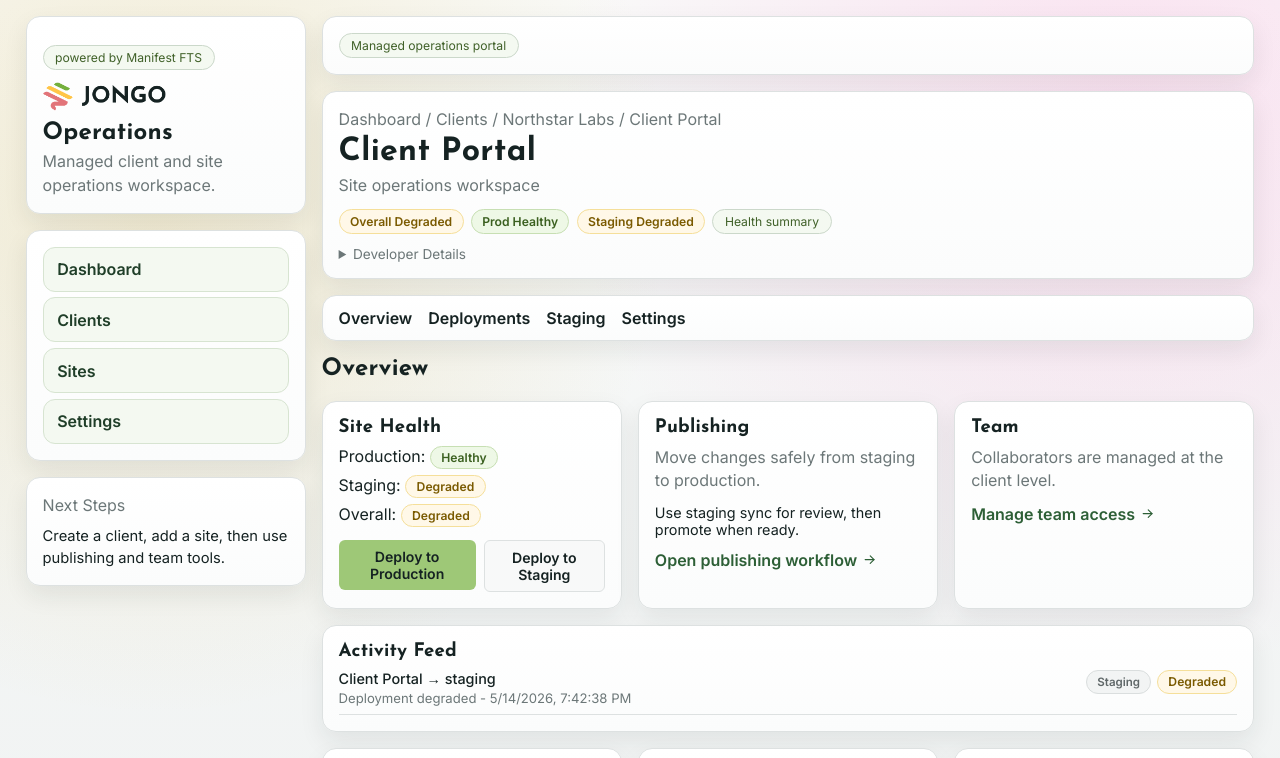
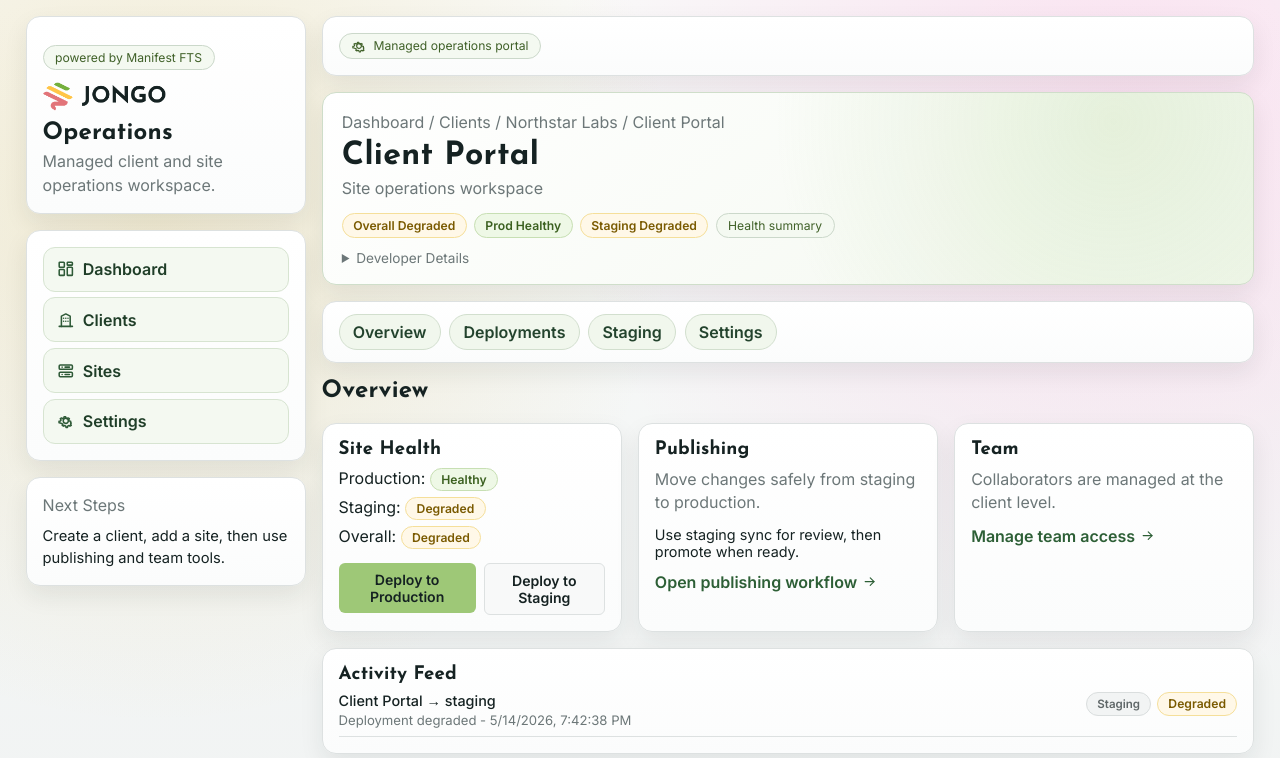
Before and after one commit to Manifest-FTS/jongo-os, a Next.js app in the folder apps/web/: page /sites/site-client-portal in a window 1280 px wide. Shown: the top 758 px of the page. Built offline with nearby package versions, Linux system fonts and the light colour scheme; no server answers.

Commit message:
Add visible nav icons and bootstrap admin global visibility

```diff
--- a/apps/web/src/app/(platform)/layout.tsx
+++ b/apps/web/src/app/(platform)/layout.tsx
@@ -1,5 +1,6 @@
 import Link from "next/link";
 import BrandLogo from "@/components/BrandLogo";
+import { BuildingOfficeIcon, DashboardIcon, ServerIcon, SettingsIcon } from "@/components/JongoIcons";
 
 export default function PlatformLayout({ children }: { children: React.ReactNode }) {
   return (
@@ -25,10 +26,30 @@ export default function PlatformLayout({ children }: { children: React.ReactNode
         </div>
 
         <nav className="app-nav card">
-          <Link href="/dashboard">Dashboard</Link>
-          <Link href="/organizations">Clients</Link>
-          <Link href="/sites">Sites</Link>
-          <Link href="/settings">Settings</Link>
+          <Link href="/dashboard">
+            <span style={{ display: "inline-flex", alignItems: "center", gap: "0.5rem" }}>
+              <DashboardIcon className="sidebar-icon" />
+              Dashboard
+            </span>
+          </Link>
+          <Link href="/organizations">
+            <span style={{ display: "inline-flex", alignItems: "center", gap: "0.5rem" }}>
+              <BuildingOfficeIcon className="sidebar-icon" />
+              Clients
+            </span>
+          </Link>
+          <Link href="/sites">
+            <span style={{ display: "inline-flex", alignItems: "center", gap: "0.5rem" }}>
+              <ServerIcon className="sidebar-icon" />
+              Sites
+            </span>
+          </Link>
+          <Link href="/settings">
+            <span style={{ display: "inline-flex", alignItems: "center", gap: "0.5rem" }}>
+              <SettingsIcon className="sidebar-icon" />
+              Settings
+            </span>
+          </Link>
         </nav>
 
         <div className="app-sidebar-panel card">
@@ -44,6 +65,7 @@ export default function PlatformLayout({ children }: { children: React.ReactNode
       <div className="app-main">
         <header className="app-topbar card">
           <p className="tag" style={{ margin: 0 }}>
+            <SettingsIcon className="btn-icon" />
             Managed operations portal
           </p>
         </header>
--- a/apps/web/src/app/(platform)/organizations/[organizationId]/page.tsx
+++ b/apps/web/src/app/(platform)/organizations/[organizationId]/page.tsx
@@ -66,7 +66,10 @@ async function getCollaborators(organizationId: string) {
 export default async function OrganizationDetailPage({ params }: Params) {
   const { organizationId } = await params;
   const session = await auth();
-  const client = await getClientWorkspace(organizationId, session?.user?.id);
+  const client = await getClientWorkspace(organizationId, {
+    userId: session?.user?.id,
+    email: session?.user?.email
+  });
 
   if (!client) {
     notFound();
--- a/apps/web/src/app/(platform)/sites/[siteId]/layout.tsx
+++ b/apps/web/src/app/(platform)/sites/[siteId]/layout.tsx
@@ -22,7 +22,7 @@ export default async function SiteWorkspaceLayout({
 
   return (
     <div>
-      <div className="card" style={{ marginBottom: "1rem" }}>
+      <div className="card page-hero" style={{ marginBottom: "1rem" }}>
         <p className="card-muted" style={{ margin: "0 0 0.35rem" }}>
           Dashboard / Clients / {site?.clientName ?? "Unknown Client"} / {site?.name ?? siteId}
         </p>
@@ -31,7 +31,7 @@ export default async function SiteWorkspaceLayout({
           Site operations workspace
         </p>
 
-        <div style={{ display: "flex", flexWrap: "wrap", gap: "0.45rem", marginTop: "0.75rem" }}>
+        <div className="hero-meta-row">
           <span className={`status-chip ${site?.status ?? "unknown"}`}>Overall {site?.status ?? "unknown"}</span>
           <span className={`status-chip ${site?.productionStatus ?? "unknown"}`}>
             Prod {site?.productionStatus ?? "unknown"}
@@ -53,9 +53,9 @@ export default async function SiteWorkspaceLayout({
       </div>
 
       <div className="card" style={{ marginBottom: "1rem", paddingTop: "0.75rem", paddingBottom: "0.75rem" }}>
-        <div style={{ display: "flex", gap: "1rem", flexWrap: "wrap" }}>
+        <div className="tab-rail">
           {tabs.map((tab) => (
-            <a key={tab.href} href={tab.href} style={{ textDecoration: "none", color: "inherit", fontWeight: 600 }}>
+            <a key={tab.href} href={tab.href} className="tab-link">
               {tab.name}
             </a>
           ))}
--- a/apps/web/src/app/globals.css
+++ b/apps/web/src/app/globals.css
@@ -91,6 +91,14 @@ main {
   background: #f4f9f1;
 }
 
+.sidebar-icon {
+  width: 1.1rem;
+  height: 1.1rem;
+  stroke-width: 2.1;
+  color: #2e5a37;
+  flex-shrink: 0;
+}
+
 .app-main {
   min-width: 0;
 }
@@ -118,6 +126,56 @@ main {
   border-radius: 14px;
   padding: 1rem;
   box-shadow: var(--shadow);
+}
+
+.page-hero {
+  background:
+    radial-gradient(circle at 85% 15%, rgba(158, 200, 119, 0.2), transparent 42%),
+    linear-gradient(145deg, #ffffff 0%, #f3f8ef 100%);
+  border-color: #cfdeca;
+  padding: 1.15rem 1.2rem;
+}
+
+.page-hero h1,
+.page-hero h2 {
+  margin-top: 0;
+  margin-bottom: 0.2rem;
+}
+
+.hero-meta-row {
+  display: flex;
+  flex-wrap: wrap;
+  gap: 0.45rem;
+  margin-top: 0.8rem;
+}
+
+.tab-rail {
+  display: flex;
+  flex-wrap: wrap;
+  gap: 0.55rem;
+}
+
+.tab-link {
+  display: inline-flex;
+  align-items: center;
+  text-decoration: none;
+  color: #23432d;
+  font-weight: 600;
+  border: 1px solid #d2dfce;
+  border-radius: 999px;
+  padding: 0.42rem 0.82rem;
+  background: #f1f7ed;
+  transition: background 0.15s ease, border-color 0.15s ease, transform 0.15s ease;
+}
+
+.tab-link:hover {
+  background: #eaf4e3;
+  border-color: #c1d2bb;
+  transform: translateY(-1px);
+}
+
+.tone-card {
+  border-left: 4px solid #c6dba2;
 }
 
 .card-title {
--- a/apps/web/src/lib/repositories.ts
+++ b/apps/web/src/lib/repositories.ts
@@ -1,5 +1,25 @@
 import { getClients, getClientById as getMockClientById, getClientForSite, type ClientRecord } from "./clients";
 import { getCoolifyOverview } from "./coolify";
+
+export type ViewerContext = {
+  userId?: string;
+  email?: string;
+};
+
+function normalizeEmail(value?: string | null): string {
+  return value?.trim().toLowerCase() ?? "";
+}
+
+function hasBootstrapGlobalAccess(viewer?: ViewerContext): boolean {
+  const configuredAdmin = normalizeEmail(process.env.BOOTSTRAP_ADMIN_EMAIL);
+  const viewerEmail = normalizeEmail(viewer?.email);
+
+  if (!configuredAdmin || !viewerEmail) {
+    return false;
+  }
+
+  return configuredAdmin === viewerEmail;
+}
 
 export type ClientWorkspaceRecord = ClientRecord & {
   dbId?: string; // actual DB UUID (undefined when using mock data)
@@ -131,7 +151,7 @@ export async function getSiteActivityFeed(siteId: string, limit = 6): Promise<Ac
     }));
 }
 
-async function readRealClientWorkspaces(userId?: string): Promise<ClientWorkspaceRecord[]> {
+async function readRealClientWorkspaces(viewer?: ViewerContext): Promise<ClientWorkspaceRecord[]> {
   const prisma = await maybeGetDb();
 
   if (!prisma) {
@@ -139,10 +159,10 @@ async function readRealClientWorkspaces(userId?: string): Promise<ClientWorkspac
   }
 
   const whereClause: any = { deletedAt: null };
-  if (userId) {
+  if (viewer?.userId && !hasBootstrapGlobalAccess(viewer)) {
     whereClause.OR = [
-      { ownerId: userId },
-      { collaborators: { some: { userId } } }
+      { ownerId: viewer.userId },
+      { collaborators: { some: { userId: viewer.userId } } }
     ];
   }
 
@@ -186,15 +206,15 @@ async function readRealClientWorkspaces(userId?: string): Promise<ClientWorkspac
   }));
 }
 
-export async function listClientWorkspaces(userId?: string): Promise<ClientWorkspaceRecord[]> {
+export async function listClientWorkspaces(viewer?: ViewerContext): Promise<ClientWorkspaceRecord[]> {
   try {
-    return await readRealClientWorkspaces(userId);
+    return await readRealClientWorkspaces(viewer);
   } catch {
     return fromMockClients();
   }
 }
 
-export async function getClientWorkspace(clientId: string, userId?: string): Promise<ClientWorkspaceRecord | undefined> {
+export async function getClientWorkspace(clientId: string, viewer?: ViewerContext): Promise<ClientWorkspaceRecord | undefined> {
   try {
     const prisma = await maybeGetDb();
 
@@ -211,10 +231,10 @@ export async function getClientWorkspace(clientId: string, userId?: string): Pro
     }
 
     const whereClause: any = { slug: clientId };
-    if (userId) {
+    if (viewer?.userId && !hasBootstrapGlobalAccess(viewer)) {
       whereClause.OR = [
-        { ownerId: userId },
-        { collaborators: { some: { userId } } }
+        { ownerId: viewer.userId },
+        { collaborators: { some: { userId: viewer.userId } } }
       ];
     }
 
@@ -270,7 +290,7 @@ export async function getClientWorkspace(clientId: string, userId?: string): Pro
   }
 }
 
-export async function listSiteDirectory(userId?: string): Promise<SiteDirectoryRecord[]> {
+export async function listSiteDirectory(viewer?: ViewerContext): Promise<SiteDirectoryRecord[]> {
   try {
     const prisma = await maybeGetDb();
     const overview = await getCoolifyOverview();
@@ -292,10 +312,10 @@ export async function listSiteDirectory(userId?: string): Promise<SiteDirectoryR
 
     // --- DB sites (user-scoped) ---
     const orgWhere: any = { deletedAt: null };
-    if (userId) {
+    if (viewer?.userId && !hasBootstrapGlobalAccess(viewer)) {
       orgWhere.OR = [
-        { ownerId: userId },
-        { collaborators: { some: { userId } } }
+        { ownerId: viewer.userId },
+        { collaborators: { some: { userId: viewer.userId } } }
       ];
     }
 
```
Also changed, not shown: apps/web/src/app/(platform)/dashboard/page.tsx (+14 -6 lines), apps/web/src/app/(platform)/organizations/page.tsx (+10 -3 lines), apps/web/src/app/(platform)/settings/page.tsx (+14 -7 lines), apps/web/src/app/(platform)/sites/page.tsx (+10 -3 lines), 1 other file (tests, documents, lock files or other folders).
